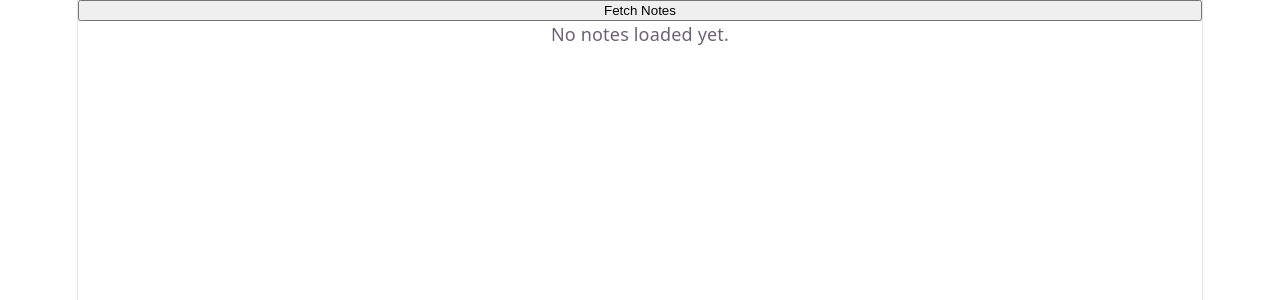
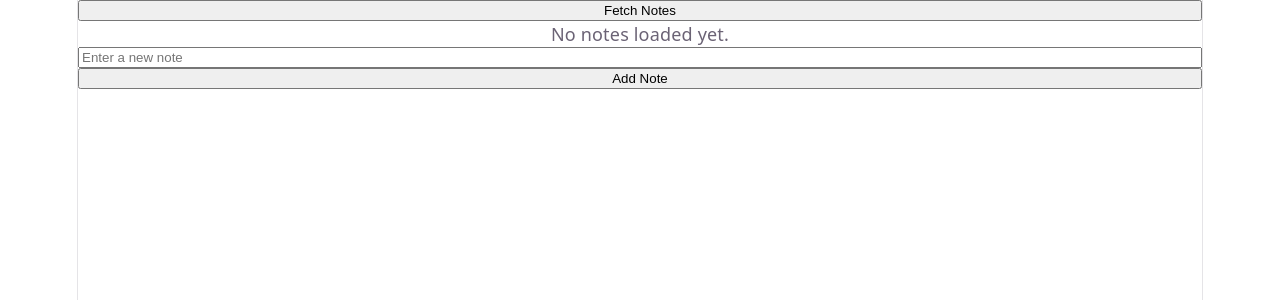
Before and after one commit to bwajeremiah/Todolist, a Vue app in the folder Frontend/: page / in a window 1280 px wide. Shown: the top 300 px of the page. Built offline with nearby package versions, Linux system fonts and the light colour scheme.

Commit message:
made it so i can add notes

```diff
--- a/Frontend/src/components/Notes.vue
+++ b/Frontend/src/components/Notes.vue
@@ -2,12 +2,12 @@
 import { ref } from 'vue'
 const notesData = ref([])
 const errorMessage = ref('')
-
+const newNoteText = ref('')
 async function fetchNotes() {
   errorMessage.value = ''
 
   try {
-    const response = await fetch('/api/notes')
+    const response = await fetch('/api/notes/')
     if (!response.ok) {
       throw new Error(`Request failed with status ${response.status}`)
     }
@@ -16,6 +16,26 @@ async function fetchNotes() {
   } catch (error) {
     errorMessage.value = error instanceof Error ? error.message : 'Unable to fetch notes'
   }
+}
+async function addNote() {
+  errorMessage.value = ""
+  try {
+    const response = await fetch('/api/notes', {
+      method: 'POST',
+      headers: {
+        'Content-Type': 'application/json'
+      },
+      body: JSON.stringify({ text: newNoteText.value })
+    })
+    if (!response.ok) {
+      throw new Error(`Request failed with status ${response.status}`)
+    }
+
+    notesData.value = await response.json()
+  } catch (error) {
+    errorMessage.value = error instanceof Error ? error.message : 'Unable to add note'
+  }
+  newNoteText.value = ''
 }
 </script>
 
@@ -28,4 +48,6 @@ async function fetchNotes() {
     </li>
   </ul>
   <p v-else>No notes loaded yet.</p>
+  <input v-model="newNoteText" placeholder="Enter a new note"></input>
+  <button @click="addNote">Add Note</button>
 </template>
```
Also changed, not shown: 1 other file (tests, documents, lock files or other folders).
